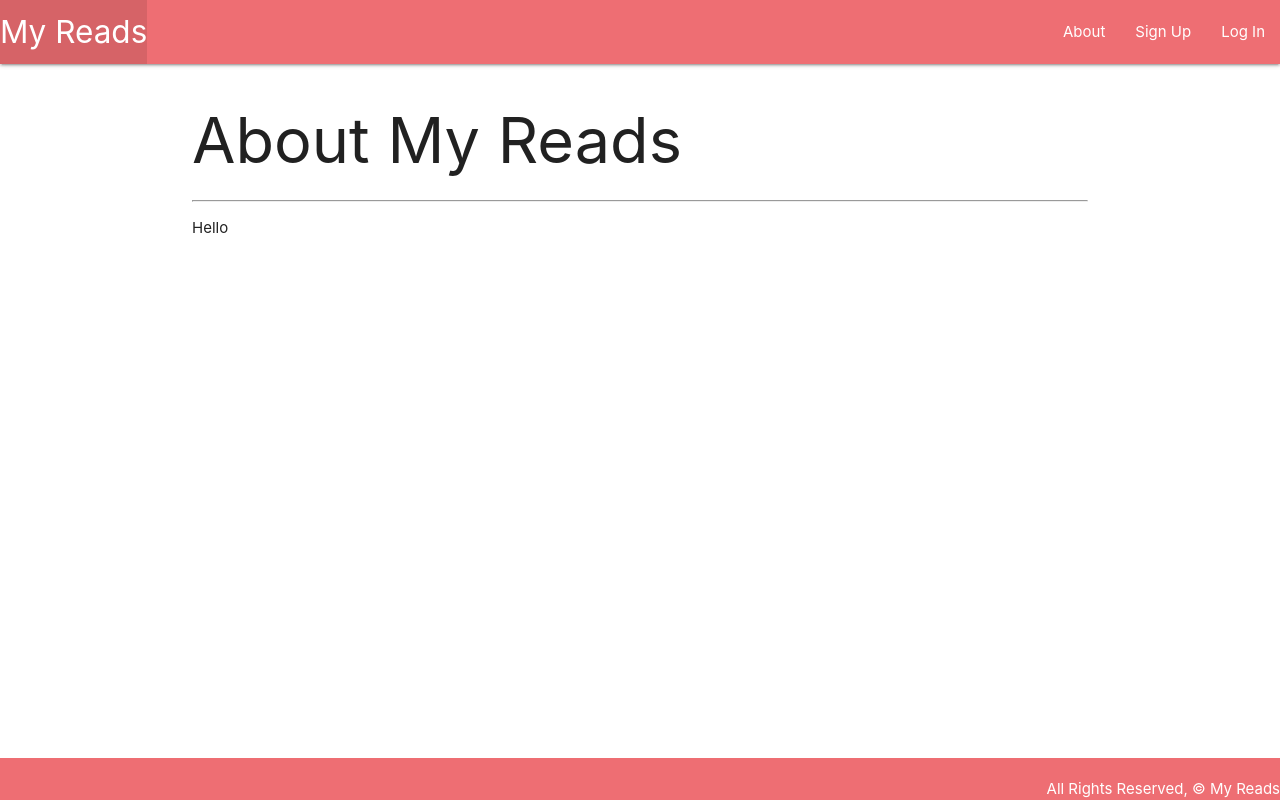
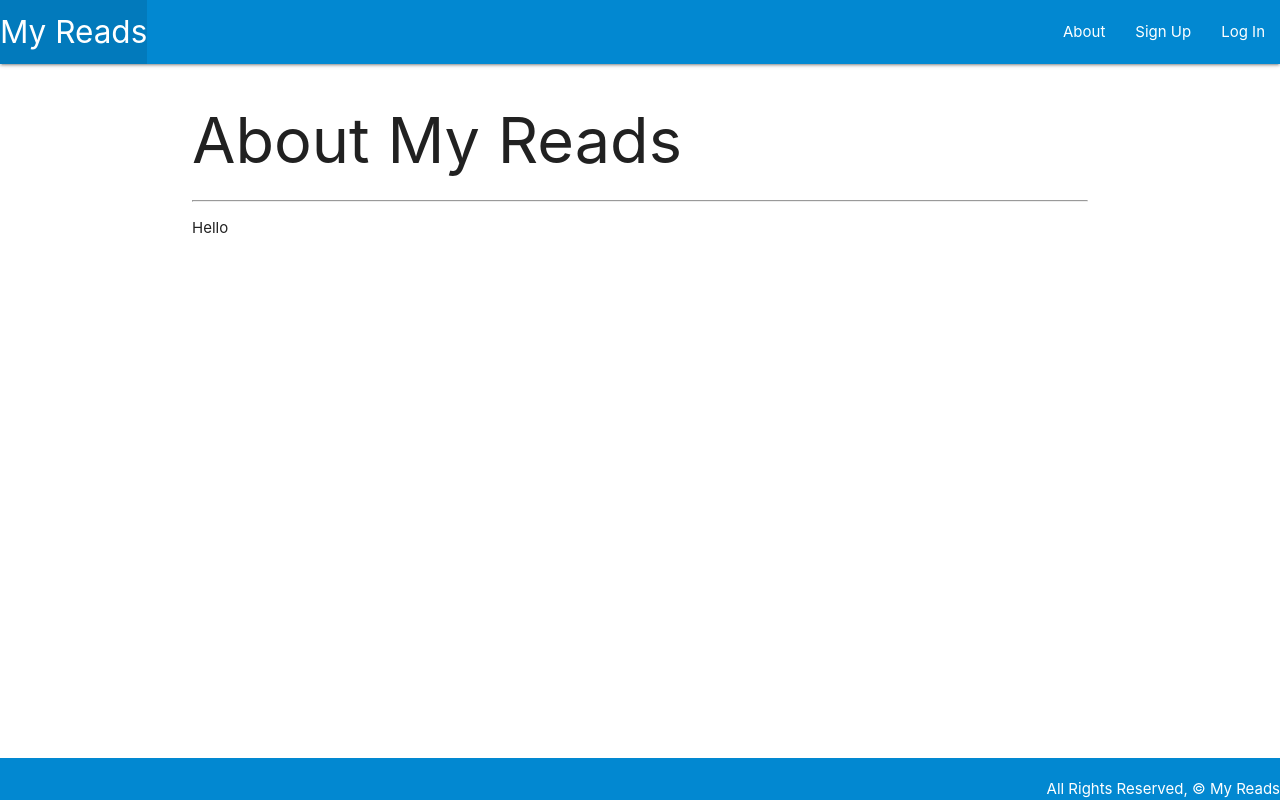
Before and after one commit to cyrusw213/my_reads, a Django app: page /about/ in a window 1280 px wide. Run offline with Django 4.2, Linux system fonts and the light colour scheme.

Commit message:
updated styling a bit

```diff
--- a/main_app/templates/base.html
+++ b/main_app/templates/base.html
@@ -15,7 +15,7 @@
   <body>
     <header class="navbar-fixed">
       <nav>
-        <div class="nav-wrapper">
+        <div class="nav-wrapper light-blue darken-2">
           <ul>
             <li>
               <a href="/" class="left brand-logo">  My Reads</a>
@@ -36,7 +36,7 @@
       </nav>
     </header>
     <main class="container">{% block content %} {% endblock %}</main>
-    <footer class="page-footer">
+    <footer class="page-footer  light-blue darken-2">
       <div class="right">
         All Rights Reserved, © My Reads
       </div>
```
